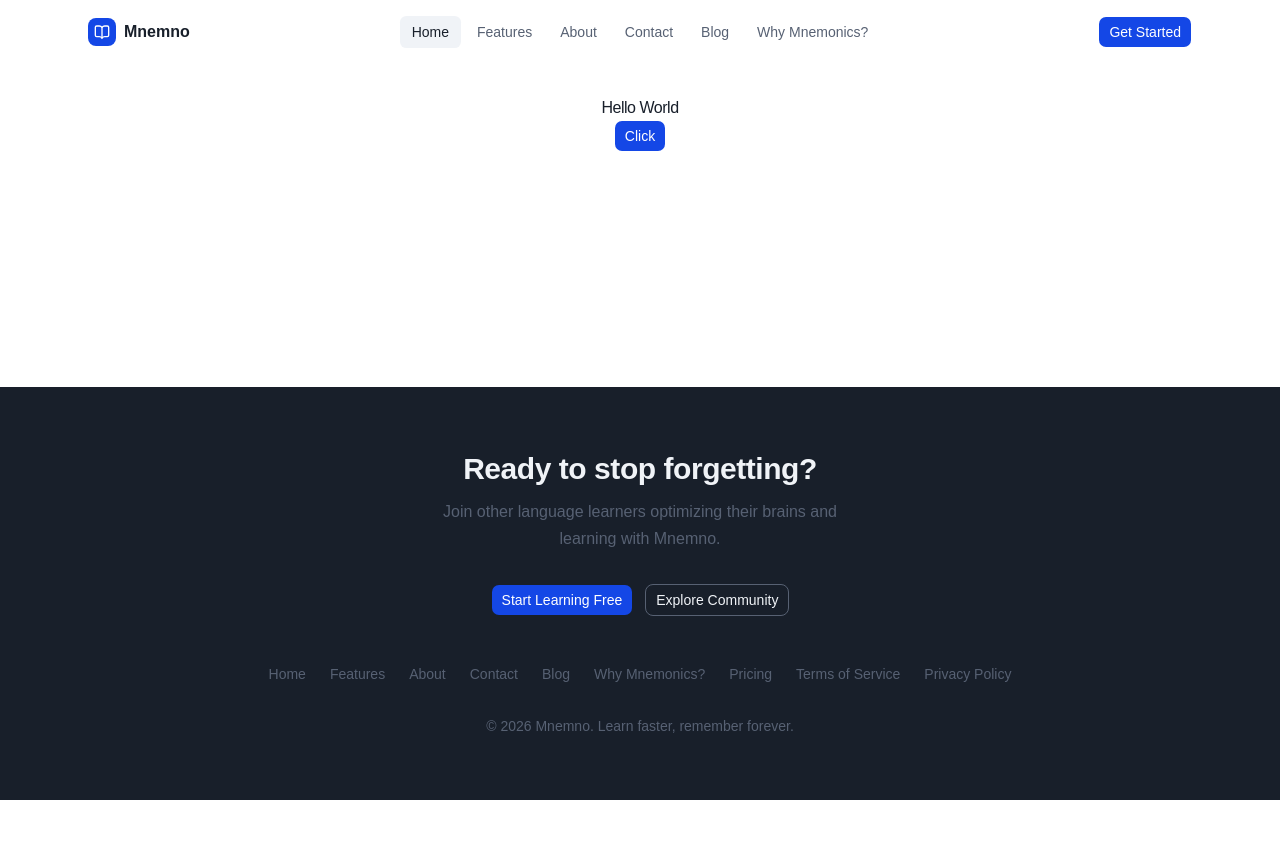
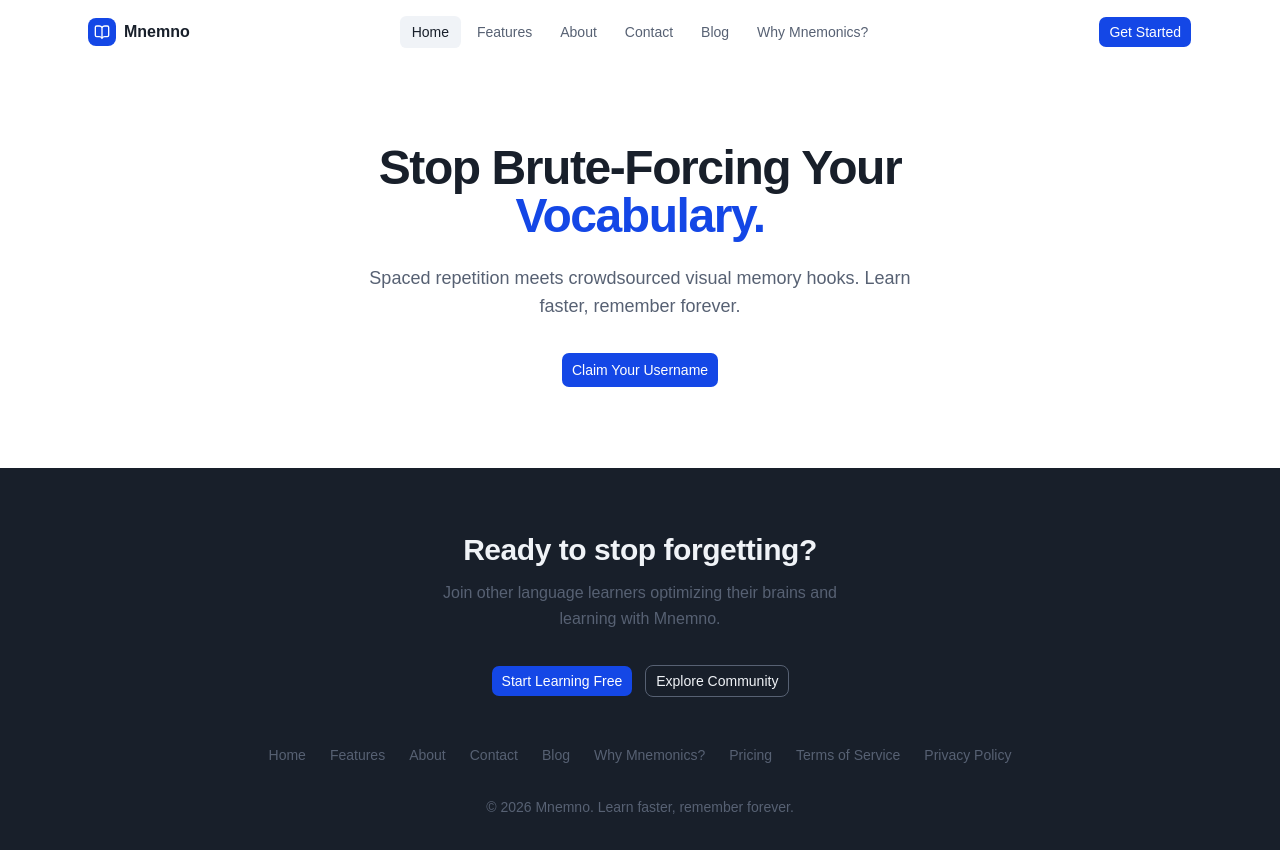
Before and after one commit to hereisphil/2606-WDV349-CantuPhillip, a React (Vite) app in the folder dev/mnemno/apps/web/: page / in a window 1280 px wide. Shown: the top 850 px of the page. Before the commit the page ends 800 px from the top, so only its background shows below. Built offline with nearby package versions, Linux system fonts and the light colour scheme.

Commit message:
Completed 2 out of 3 Tasks: Main heading and subtext and CTA done - slight variation from prototype (no badge and no caption under CTA).

```diff
--- /dev/null
+++ b/dev/mnemno/apps/web/src/routes/_marketing/-components/Hero.tsx
@@ -0,0 +1,22 @@
+import { Link } from "@tanstack/react-router"
+import { Button } from "@workspace/ui/components/button"
+
+export function Hero() {
+  return (
+    <section className="mx-auto flex max-w-3xl flex-col items-center px-6 py-20 text-center">
+      <h1 className="text-4xl font-extrabold sm:text-5xl">
+        Stop Brute-Forcing Your{" "}
+        <span className="text-primary">Vocabulary.</span>
+      </h1>
+      <p className="mt-6 max-w-xl text-lg text-muted-foreground">
+        Spaced repetition meets crowdsourced visual memory hooks. Learn faster,
+        remember forever.
+      </p>
+      <div className="mt-8">
+        <Button size="lg" render={<Link to="/signin" />} nativeButton={false}>
+          Claim Your Username
+        </Button>
+      </div>
+    </section>
+  )
+}
--- a/dev/mnemno/apps/web/src/routes/_marketing/index.tsx
+++ b/dev/mnemno/apps/web/src/routes/_marketing/index.tsx
@@ -1,15 +1,10 @@
 import { createFileRoute } from "@tanstack/react-router"
-import { Button } from "@workspace/ui/components/button"
+import { Hero } from "./-components/Hero"
 
 export const Route = createFileRoute("/_marketing/")({
   component: Index,
 })
 
 function Index() {
-  return (
-    <section className="mt-8 flex flex-col items-center justify-center">
-      <h1>Hello World</h1>
-      <Button onClick={() => window.alert("Hello!")}>Click</Button>
-    </section>
-  )
+  return <Hero />
 }
```
